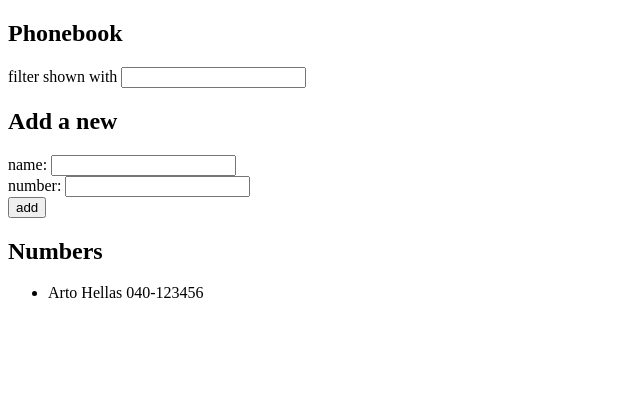
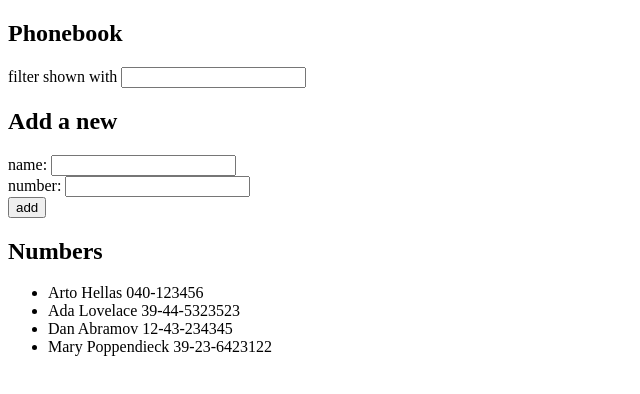
Before and after one commit to PaineDeOrz/FullStack-Open, a React (Vite) app in the folder phone_book/phone_book/: page / in a window 1280 px wide. Shown: the top 394 px of the page, without its empty margins (0-640 px from the left). Built offline with nearby package versions, Linux system fonts and the light colour scheme; data requests are answered from the project's data file.

Commit message:
2.11 done

```diff
--- /dev/null
+++ b/phone_book/phone_book/db.json
@@ -0,0 +1,24 @@
+{
+    "persons":[
+      {
+        "name": "Arto Hellas",
+        "number": "040-123456",
+        "id": "1"
+      },
+      {
+        "name": "Ada Lovelace",
+        "number": "39-44-5323523",
+        "id": "2"
+      },
+      {
+        "name": "Dan Abramov",
+        "number": "12-43-234345",
+        "id": "3"
+      },
+      {
+        "name": "Mary Poppendieck",
+        "number": "39-23-6423122",
+        "id": "4"
+      }
+    ]
+  }
--- a/phone_book/phone_book/package.json
+++ b/phone_book/phone_book/package.json
@@ -7,9 +7,11 @@
     "dev": "vite",
     "build": "vite build",
     "lint": "eslint .",
-    "preview": "vite preview"
+    "preview": "vite preview",
+    "server": "json-server -p 3001 db.json"
   },
   "dependencies": {
+    "axios": "^1.8.4",
     "react": "^19.0.0",
     "react-dom": "^19.0.0"
   },
@@ -22,6 +24,7 @@
     "eslint-plugin-react-hooks": "^5.1.0",
     "eslint-plugin-react-refresh": "^0.4.19",
     "globals": "^15.15.0",
+    "json-server": "^1.0.0-beta.3",
     "vite": "^6.2.0"
   }
 }
--- a/phone_book/phone_book/src/App.jsx
+++ b/phone_book/phone_book/src/App.jsx
@@ -1,4 +1,5 @@
-import { useState } from 'react'
+import axios from 'axios'
+import {useState, useEffect} from 'react'
 
 const Filter = ({filter, handleFilterChange}) => {
   return (
@@ -29,9 +30,7 @@
 }
 
 const App = () => {
-  const [persons, setPersons] = useState([
-    { name: 'Arto Hellas', number: '040-123456' }
-  ])
+  const [persons, setPersons] = useState([])
   const [newName, setNewName] = useState('')
   const [newNumber, setNewNumber] = useState('')
   const [showAll, setShowAll] = useState(true)
@@ -74,6 +73,13 @@
     ? persons
     : persons.filter(person => person.name.toLowerCase().includes(filter.toLowerCase()))
 
+  useEffect( () => {
+    axios
+      .get('http://localhost:3001/persons')
+      .then(response => {
+        setPersons(response.data)
+      })
+  },[])
   return (
     <div>
       <h2>Phonebook</h2>
```
Also changed, not shown: 1 other file (tests, documents, lock files or other folders).
